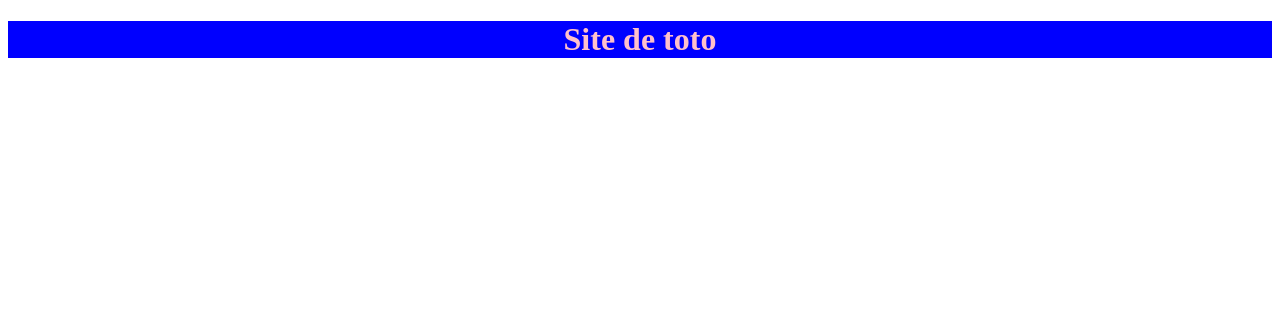
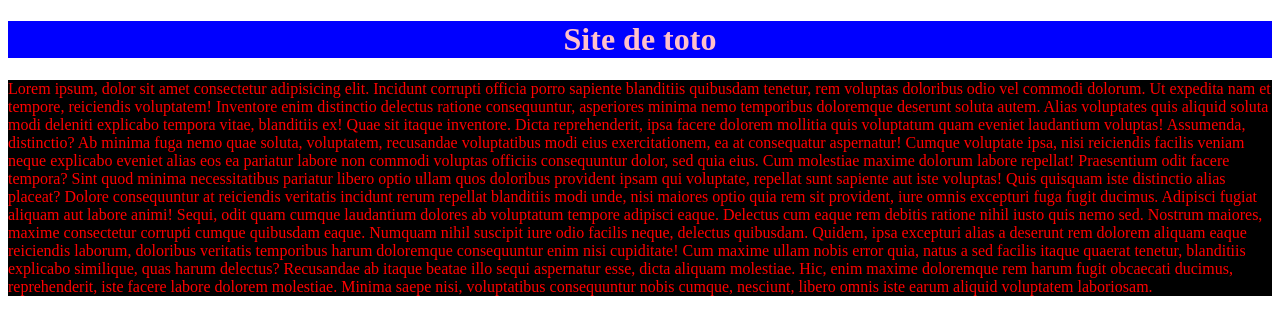
Before and after one commit to A-Meuret/test_github, a plain HTML site: page index.html in a window 1280 px wide. Drawn offline with Linux system fonts and the light colour scheme.

Commit message:
ajout lorem

```diff
--- a/index.html
+++ b/index.html
@@ -9,5 +9,17 @@
 </head>
 <body>
     <h1>Site de toto</h1>
+    <p>
+        Lorem ipsum, dolor sit amet consectetur adipisicing elit. Incidunt corrupti officia porro sapiente blanditiis quibusdam tenetur, rem voluptas doloribus odio vel commodi dolorum. Ut expedita nam et tempore, reiciendis voluptatem!
+        Inventore enim distinctio delectus ratione consequuntur, asperiores minima nemo temporibus doloremque deserunt soluta autem. Alias voluptates quis aliquid soluta modi deleniti explicabo tempora vitae, blanditiis ex! Quae sit itaque inventore.
+        Dicta reprehenderit, ipsa facere dolorem mollitia quis voluptatum quam eveniet laudantium voluptas! Assumenda, distinctio? Ab minima fuga nemo quae soluta, voluptatem, recusandae voluptatibus modi eius exercitationem, ea at consequatur aspernatur!
+        Cumque voluptate ipsa, nisi reiciendis facilis veniam neque explicabo eveniet alias eos ea pariatur labore non commodi voluptas officiis consequuntur dolor, sed quia eius. Cum molestiae maxime dolorum labore repellat!
+        Praesentium odit facere tempora? Sint quod minima necessitatibus pariatur libero optio ullam quos doloribus provident ipsam qui voluptate, repellat sunt sapiente aut iste voluptas! Quis quisquam iste distinctio alias placeat?
+        Dolore consequuntur at reiciendis veritatis incidunt rerum repellat blanditiis modi unde, nisi maiores optio quia rem sit provident, iure omnis excepturi fuga fugit ducimus. Adipisci fugiat aliquam aut labore animi!
+        Sequi, odit quam cumque laudantium dolores ab voluptatum tempore adipisci eaque. Delectus cum eaque rem debitis ratione nihil iusto quis nemo sed. Nostrum maiores, maxime consectetur corrupti cumque quibusdam eaque.
+        Numquam nihil suscipit iure odio facilis neque, delectus quibusdam. Quidem, ipsa excepturi alias a deserunt rem dolorem aliquam eaque reiciendis laborum, doloribus veritatis temporibus harum doloremque consequuntur enim nisi cupiditate!
+        Cum maxime ullam nobis error quia, natus a sed facilis itaque quaerat tenetur, blanditiis explicabo similique, quas harum delectus? Recusandae ab itaque beatae illo sequi aspernatur esse, dicta aliquam molestiae.
+        Hic, enim maxime doloremque rem harum fugit obcaecati ducimus, reprehenderit, iste facere labore dolorem molestiae. Minima saepe nisi, voluptatibus consequuntur nobis cumque, nesciunt, libero omnis iste earum aliquid voluptatem laboriosam.
+    </p>
 </body>
 </html>
--- a/style.css
+++ b/style.css
@@ -3,3 +3,7 @@ h1{
     background-color: blue;
     color: pink;
 }
+p{
+    color: red;
+    background-color: black;
+}
```
